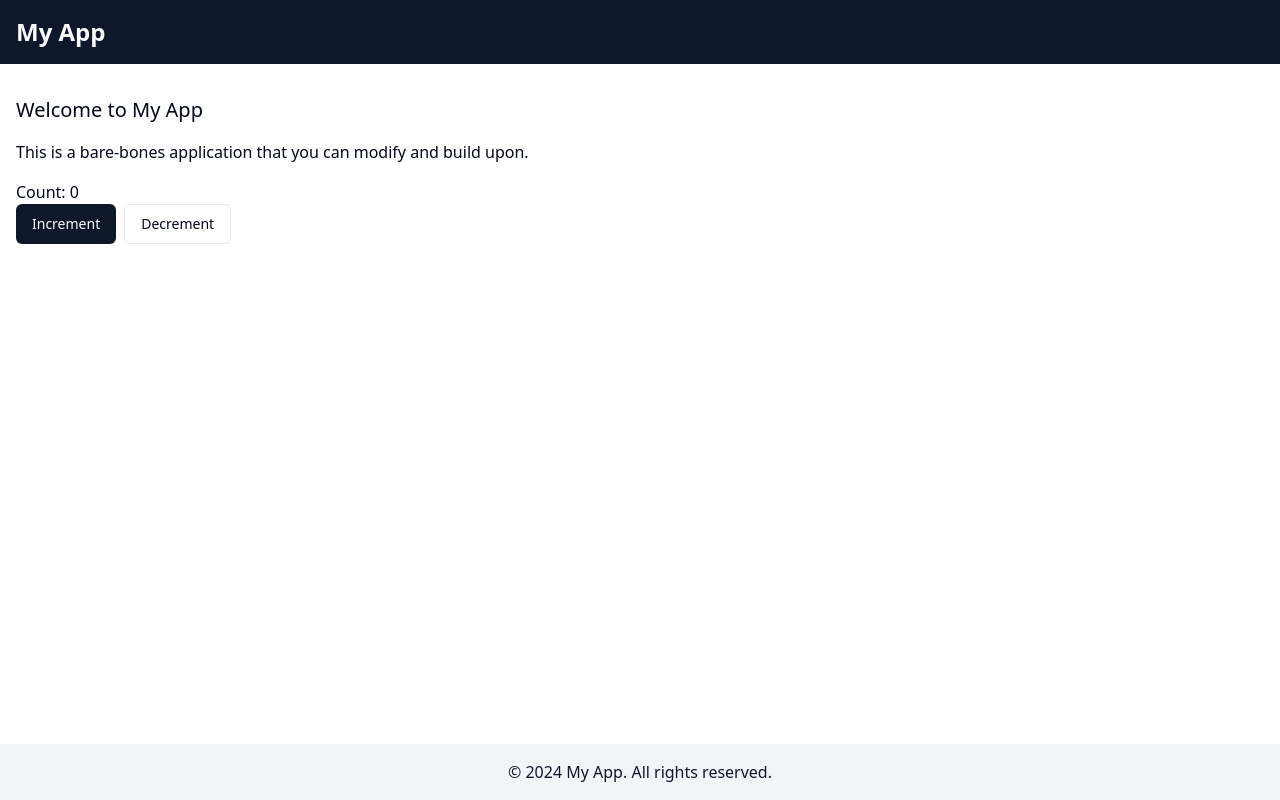
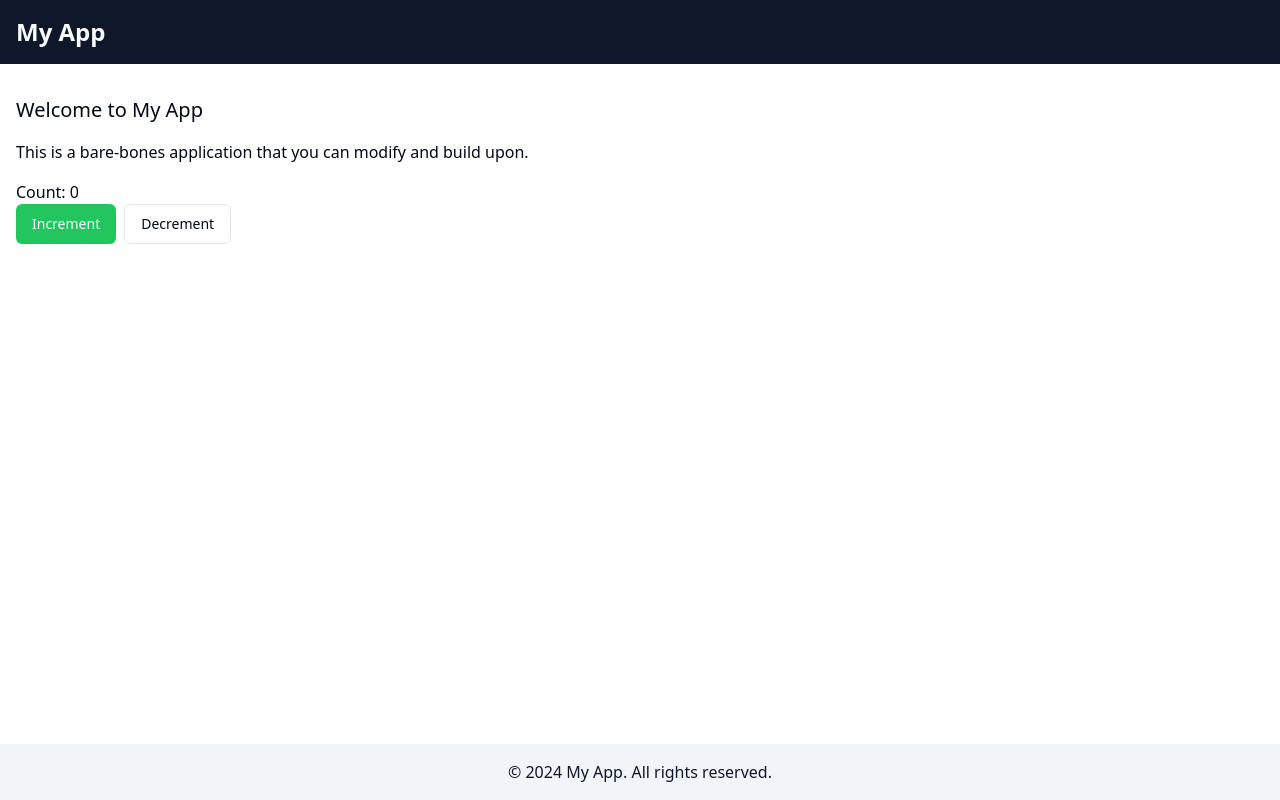
Before and after one commit to GPT-Engineer-App-Dev/playful-template-haven, a React (Vite) app: page / in a window 1280 px wide. Built offline with nearby package versions, Linux system fonts and the light colour scheme.

Commit message:
GPT Engineer Update [skip gpt_engineer]

```diff
--- a/src/pages/Index.jsx
+++ b/src/pages/Index.jsx
@@ -15,7 +15,7 @@ const Index = () => {
         <p className="mb-4">This is a bare-bones application that you can modify and build upon.</p>
         <div className="mb-4">
           <p>Count: {count}</p>
-          <Button onClick={() => setCount(count + 1)} className="mr-2">Increment</Button>
+          <Button onClick={() => setCount(count + 1)} className="mr-2 bg-green-500 hover:bg-green-600">Increment</Button>
           <Button onClick={() => setCount(count - 1)} variant="outline">Decrement</Button>
         </div>
       </main>
```
